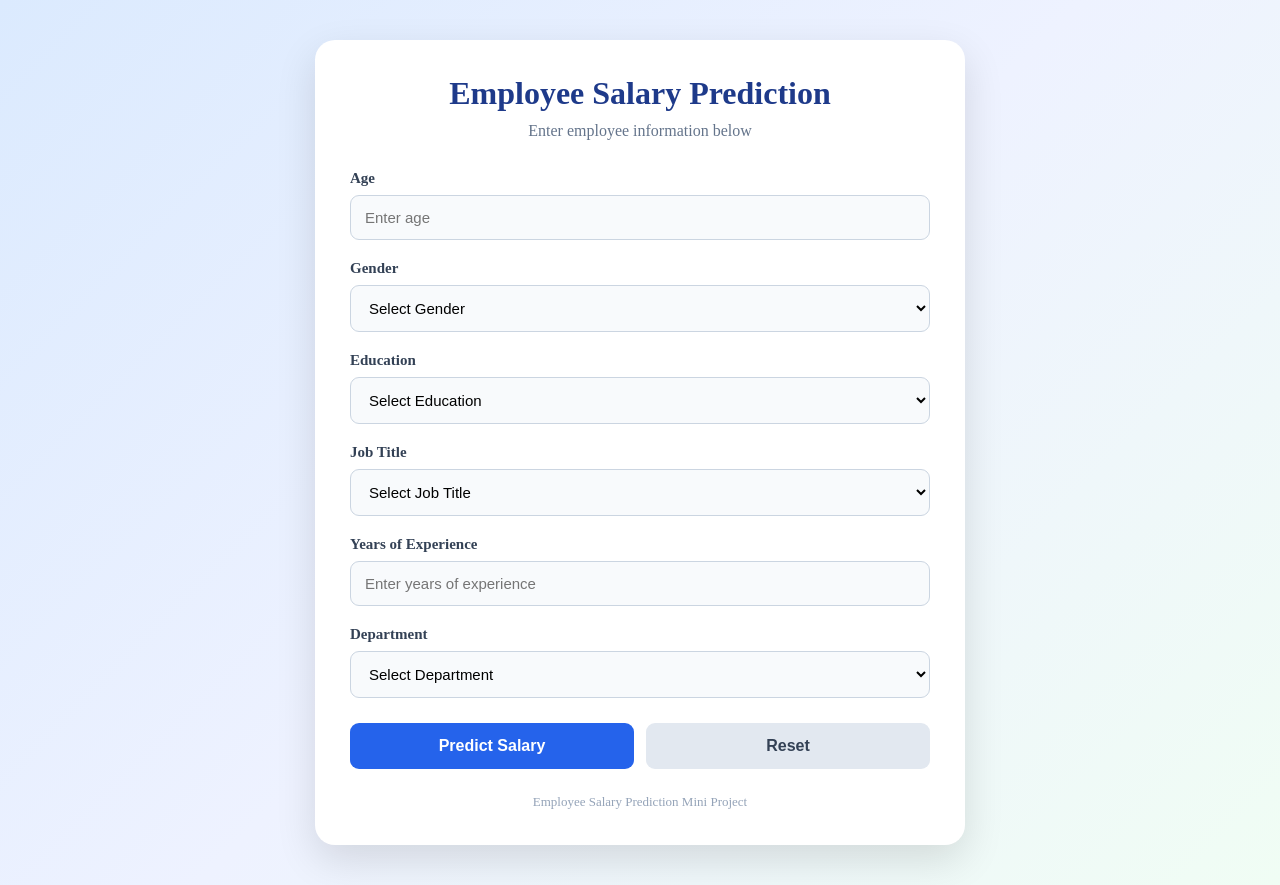
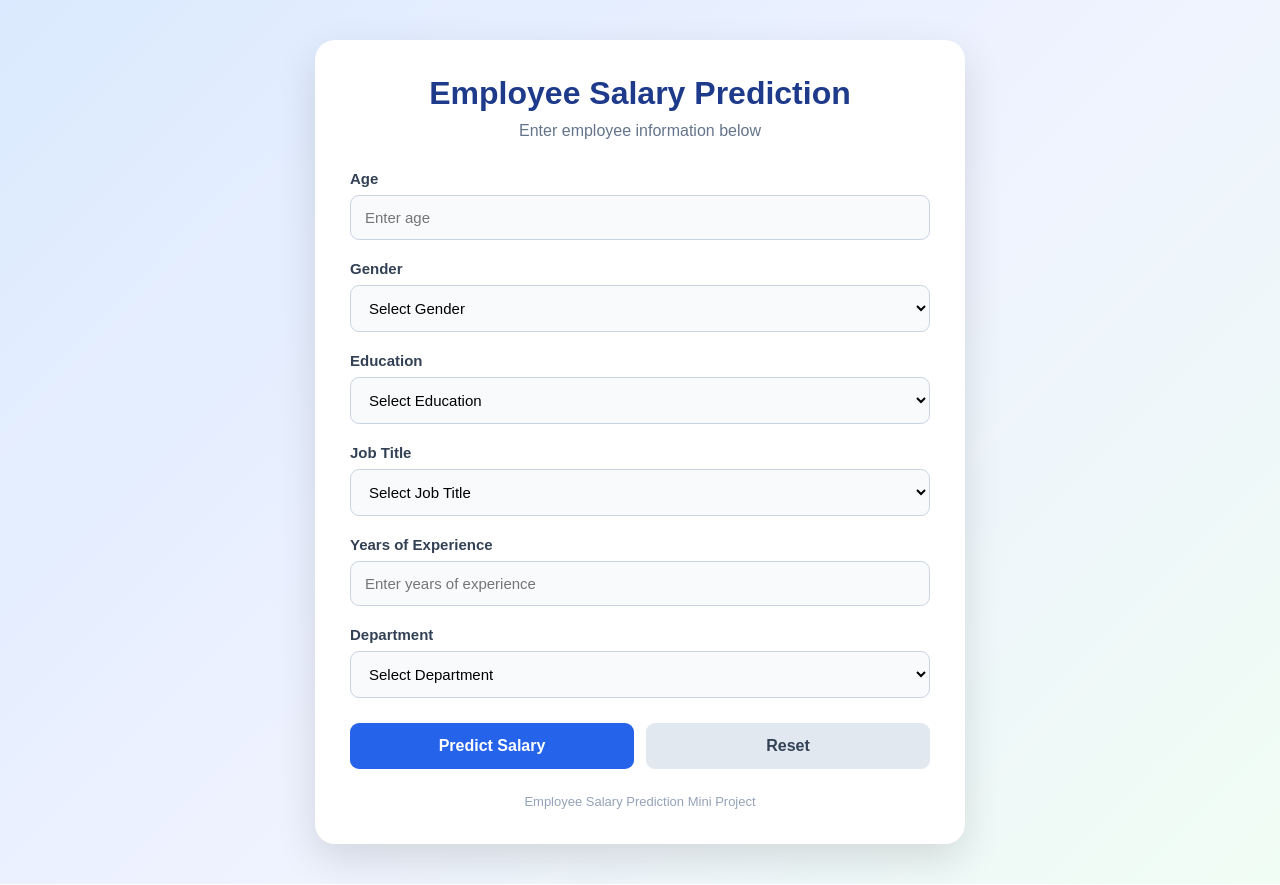
Before and after one commit to nishchitha1525/employee-salary-prediction, a Django app: page / in a window 1280 px wide. Run offline with Django 5.2, Linux system fonts and the light colour scheme.

Commit message:
Update style.css

```diff
--- a/predictor/static/predictor/style.css
+++ b/predictor/static/predictor/style.css
@@ -6,7 +6,8 @@
 
 
 body {
-   font-family: "Times New Roman", Times, serif;
+    font-family: Arial, sans-serif;
+
     background:
         linear-gradient(
             135deg,
```
